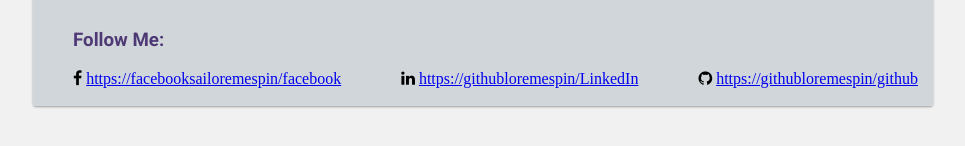
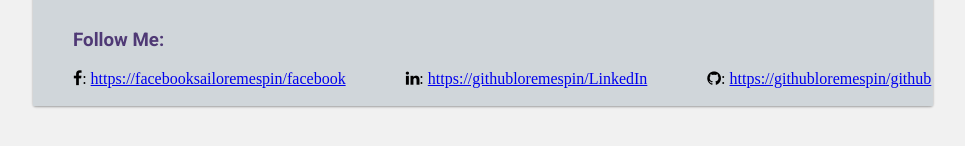
Before and after one commit to sachinchavan11/ResumeHtml, a plain HTML site: page index.html in a window 1280 px wide. Shown: the part 1690-1836 px from the top of the page, without its empty margins (157-1122 px from the left). Drawn offline with Linux system fonts and the light colour scheme.

Commit message:
resume using html and css

```diff
--- a/index.html
+++ b/index.html
@@ -132,9 +132,9 @@
         <section id="footer-container">
             <h3>Follow Me:</h3>
             <div class="link-container">
-                <span class="fa fa-facebook">&nbsp;</b><a href="https://githubloremespin/github " >https://facebooksailoremespin/facebook </a></span>
-                <span class="fa fa-linkedin">&nbsp;<a href="https://githubloremespin/github " >https://githubloremespin/LinkedIn</a></span>
-                <span class="fa fa-github">&nbsp;<a href="https://githubloremespin/github " >https://githubloremespin/github </a></span>
+                <span class="fa fa-facebook">:&nbsp;</b><a href="https://githubloremespin/github " >https://facebooksailoremespin/facebook </a></span>
+                <span class="fa fa-linkedin">:&nbsp;<a href="https://githubloremespin/github " >https://githubloremespin/LinkedIn</a></span>
+                <span class="fa fa-github">:&nbsp;<a href="https://githubloremespin/github " >https://githubloremespin/github </a></span>
             </div>
         </section>
      </div>
```
